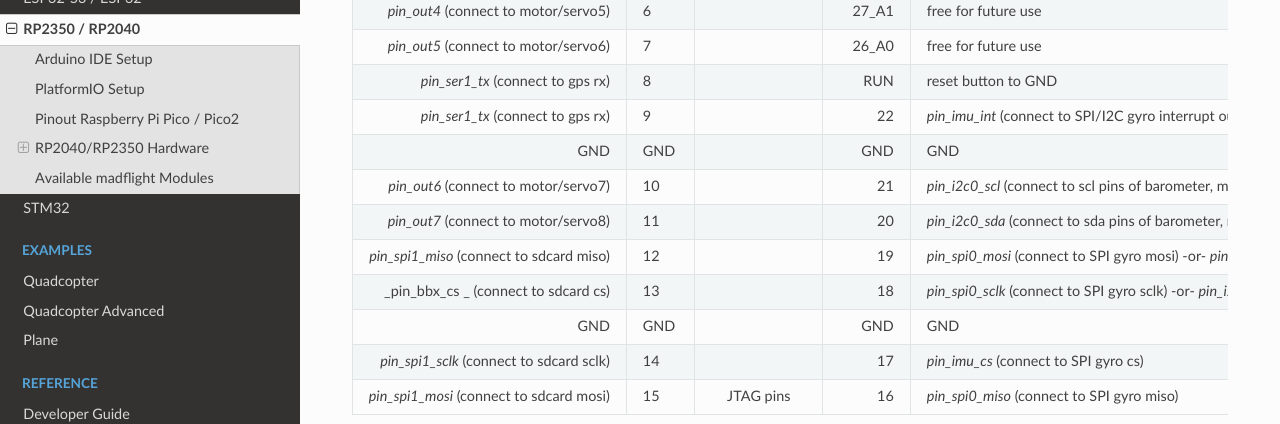
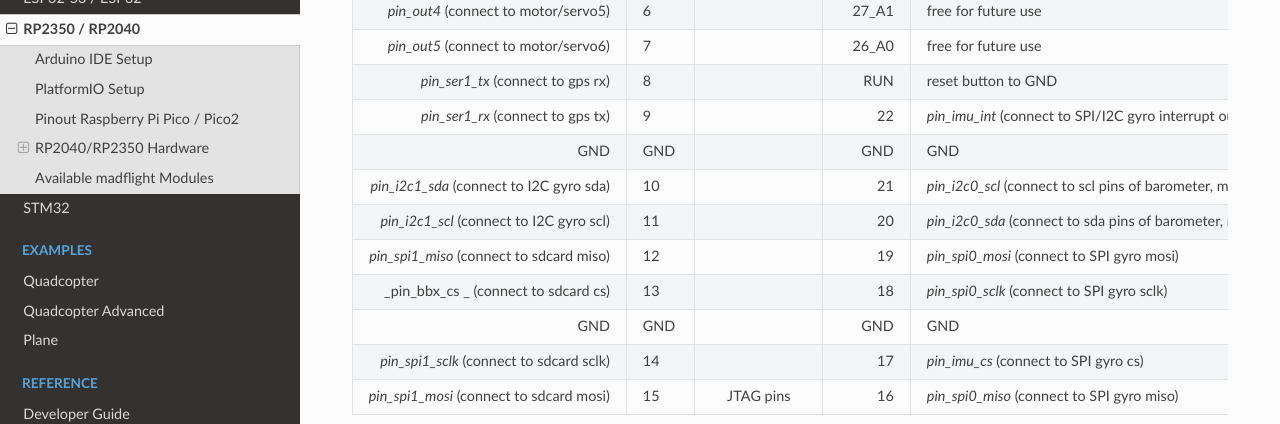
Before and after one commit to qqqlab/madflight-docs, an MkDocs documentation site: the page built from docs/Board-RP2040.md, in a window 1280 px wide and 900 px high, scrolled down 1216 px. Shown: the part 151-575 px from the top of the window. Built offline with MkDocs 1.6.1, drawn with Linux system fonts in a browser that asks for light colours; nearby versions of some CDN libraries.

Commit message:
Update Board-RP2040.md

```diff
--- a/docs/Board-RP2040.md
+++ b/docs/Board-RP2040.md
@@ -60,12 +60,12 @@ GND | GND |               | GND      | GND
 _pin_out4_ (connect to motor/servo5) | 6   |               | 27_A1    | free for future use
 _pin_out5_ (connect to motor/servo6) | 7   |               | 26_A0    | free for future use
 _pin_ser1_tx_ (connect to gps rx)  | 8   |               | RUN      | reset button to GND
-_pin_ser1_tx_ (connect to gps rx) | 9   |               | 22       | _pin_imu_int_ (connect to SPI/I2C gyro interrupt out)
+_pin_ser1_rx_ (connect to gps tx) | 9   |               | 22       | _pin_imu_int_ (connect to SPI/I2C gyro interrupt out)
 GND | GND |               | GND      | GND
-_pin_out6_ (connect to motor/servo7) | 10  |               | 21       | _pin_i2c0_scl_ (connect to scl pins of barometer, magnetometer, etc. sensors)
-_pin_out7_ (connect to motor/servo8) | 11  |               | 20       | _pin_i2c0_sda_ (connect to sda pins of barometer, magnetometer, etc. sensors)
-_pin_spi1_miso_ (connect to sdcard miso) | 12  |               | 19       | _pin_spi0_mosi_ (connect to SPI gyro mosi) -or- _pin_i2c1_scl_ (connect to I2C gyro scl)
-_pin_bbx_cs _ (connect to sdcard cs)| 13  |               | 18       |  _pin_spi0_sclk_ (connect to SPI gyro sclk) -or- _pin_i2c1_sda_ (connect to I2C gyro sda)
+_pin_i2c1_sda_ (connect to I2C gyro sda) | 10  |               | 21       | _pin_i2c0_scl_ (connect to scl pins of barometer, magnetometer, etc.)
+_pin_i2c1_scl_ (connect to I2C gyro scl) | 11  |               | 20       | _pin_i2c0_sda_ (connect to sda pins of barometer, magnetometer, etc.)
+_pin_spi1_miso_ (connect to sdcard miso) | 12  |               | 19       | _pin_spi0_mosi_ (connect to SPI gyro mosi)
+_pin_bbx_cs _ (connect to sdcard cs)| 13  |               | 18       |  _pin_spi0_sclk_ (connect to SPI gyro sclk)
 GND | GND |               | GND      | GND
 _pin_spi1_sclk_ (connect to sdcard sclk) | 14  |               | 17       | _pin_imu_cs_ (connect to SPI gyro cs)
 _pin_spi1_mosi_ (connect to sdcard mosi) | 15  | JTAG pins     | 16       | _pin_spi0_miso_ (connect to SPI gyro miso)
```
